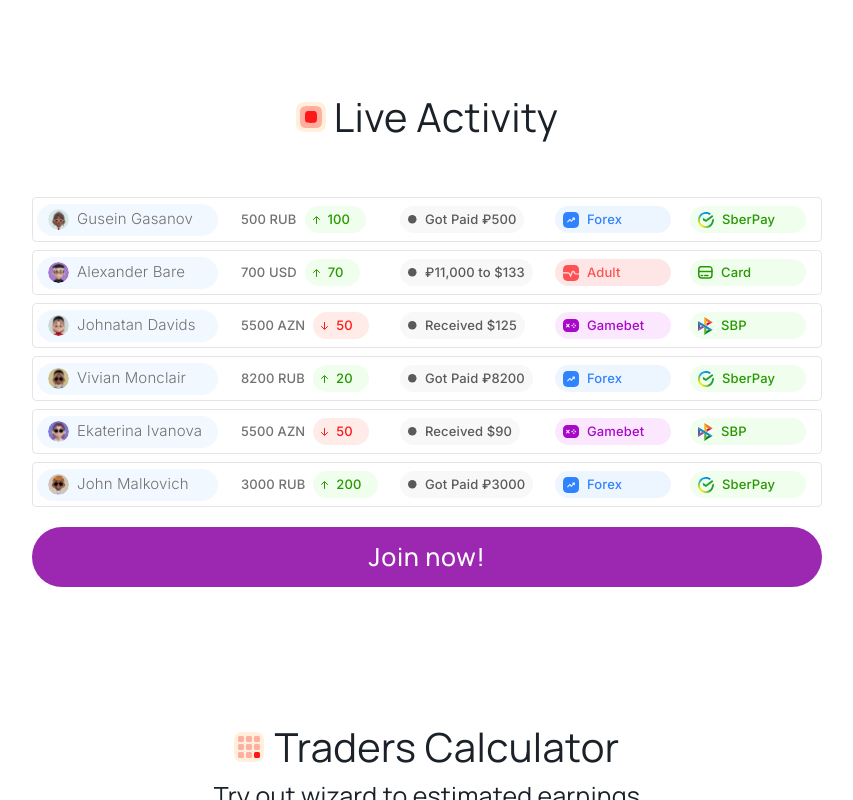
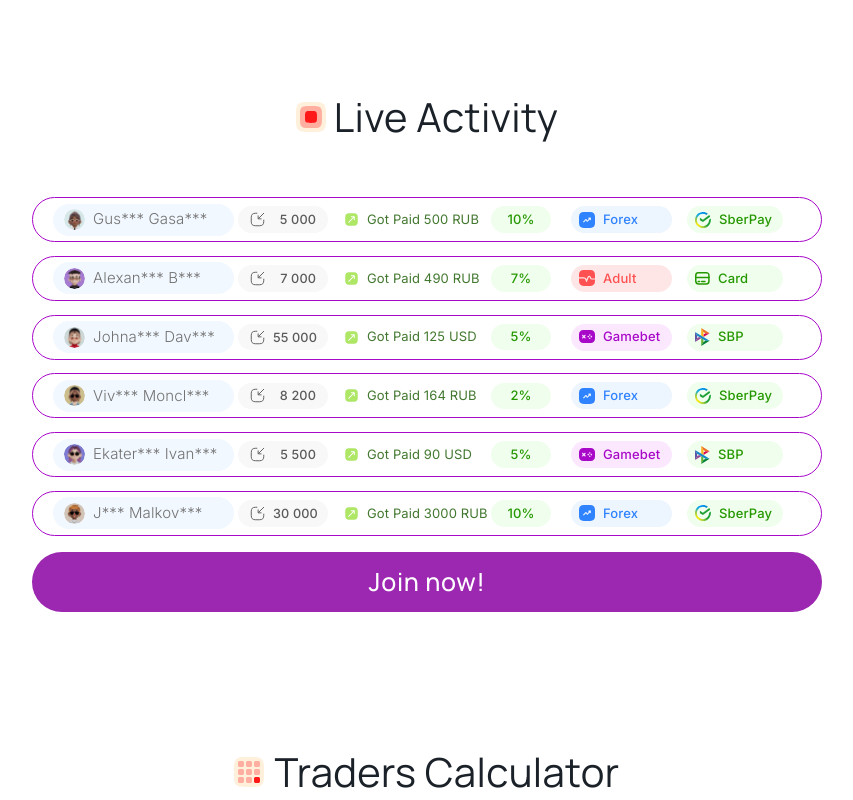
Before and after one commit to ButikovAndrey/TrustLink, a React (Vite) app: page / in a window 1280 px wide. Shown: the part 543-1343 px from the top of the page, without its empty margins (213-1066 px from the left). Built offline with nearby package versions, Linux system fonts and the light colour scheme.

Commit message:
update traders frame

```diff
--- a/src/helpers/stringFormats.ts
+++ b/src/helpers/stringFormats.ts
@@ -16,6 +16,17 @@
     : parts.join(" ");
 };
 
+export const hideLastSymbols = (str: string, symbols = 3): string => {
+  if (!str) return "";
+  const stars = "*".repeat(symbols);
+  return str
+    .split(" ")
+    .map((name) =>
+      name.length > symbols ? name.slice(0, -symbols) + stars : name[0] + stars
+    )
+    .join(" ");
+};
+
 export const formatPhoneNumber = (value: string): string => {
   if (!value) return "";
   let formatted = value.replace(/[^+\d\s]/g, "");
@@ -30,12 +41,9 @@
 
 export const formatTelegramInput = (input: string): string => {
   if (!input) return "";
-
-  const telegram = input
+  return input
     .replace(/[^A-Za-z0-9_@]/g, "")
     .replace(/(?!^@)@/g, "")
     .slice(0, 32)
     .trim();
-
-  return telegram;
 };
--- a/src/icons/index.tsx
+++ b/src/icons/index.tsx
@@ -1,4 +1,5 @@
 import { ReactComponent as ArrowUp } from "./ArrowUp.svg";
+import { ReactComponent as ArrowNE } from "./ArrowNE.svg";
 import { ReactComponent as ArrowDown } from "./ArrowDown.svg";
 import { ReactComponent as Banner } from "./Banner.svg";
 import { ReactComponent as Bookmark } from "./Bookmark.svg";
@@ -34,6 +35,7 @@
 import { ReactComponent as PersonSmall5 } from "./PersonSmall5.svg";
 import { ReactComponent as PersonSmall6 } from "./PersonSmall6.svg";
 import { ReactComponent as PersonSmall7 } from "./PersonSmall7.svg";
+import { ReactComponent as ReceiveBox } from "./ReceiveBox.svg";
 import { ReactComponent as Sber } from "./Sber.svg";
 import { ReactComponent as SBP } from "./SBP.svg";
 import { ReactComponent as SBPCounterparty } from "./SBPCounterparty.svg";
@@ -46,6 +48,7 @@
 
 export {
   ArrowUp,
+  ArrowNE,
   ArrowDown,
   Banner,
   Bookmark,
@@ -81,6 +84,7 @@
   PersonSmall5,
   PersonSmall6,
   PersonSmall7,
+  ReceiveBox,
   SBP,
   SBPCounterparty,
   Sber,
--- a/src/pages/home/LiveTable/TableRow.tsx
+++ b/src/pages/home/LiveTable/TableRow.tsx
@@ -1,4 +1,4 @@
-import { ArrowDown, ArrowUp, Ellipse } from "@/icons";
+import { ArrowNE, ReceiveBox } from "@/icons";
 import { ITableCotent } from "./constants";
 import {
   SArrowBox,
@@ -21,8 +21,12 @@
   SSourceBoxText,
   SRowBoxInner_1,
   SCommentContainer,
+  SMiddleBox,
+  SRowAmountInner,
+  SCommentOuter,
 } from "./styles";
 import { Box, Typography } from "@mui/material";
+import { formatAmount, hideLastSymbols } from "@/helpers/stringFormats";
 
 type PropsType = {
   row: ITableCotent;
@@ -31,32 +35,42 @@
 export const TableRow = ({ row }: PropsType) => {
   return (
     <Box sx={SRowBoxOuter}>
+      <Box sx={SRowBoxInner}>
+        <Box sx={SPersonBox}>
+          <row.personIcon style={SPersonIcon} />
+          <Typography sx={SPersonName}>
+            {hideLastSymbols(row.personName)}
+          </Typography>
+        </Box>
+      </Box>
       <Box sx={SRowBoxInner_1}>
-        <Box sx={SRowBoxInner}>
-          <Box sx={SPersonBox}>
-            <row.personIcon style={SPersonIcon} />
-            <Typography sx={SPersonName}>{row.personName}</Typography>
+        <Box sx={SRowAmountBox}>
+          <Box sx={SMiddleBox}>
+            <Box sx={SRowAmountInner}>
+              <ReceiveBox style={{ minWidth: "15px", minHeight: "15px" }} />
+              <Typography sx={SRowAmount}>
+                {formatAmount(row.amount)}
+              </Typography>
+            </Box>
+          </Box>
+          <Box sx={SCommentOuter}>
+            <Box sx={SComment}>
+              <ArrowNE />
+              <Typography sx={SCommentText}>
+                {row.comment || "Comment"}
+              </Typography>
+            </Box>
           </Box>
         </Box>
-        <Box sx={SRowAmountBox}>
-          <Typography sx={SRowAmount}>{row.amount}</Typography>
+        <Box sx={SCommentBox}>
           <Box sx={SArrowBox(row.margin > 0)}>
-            {row.margin > 0 ? <ArrowUp /> : <ArrowDown />}
             <Typography sx={SArrowText(row.margin > 0)}>
-              {Math.abs(row.margin).toString()}
+              {Math.abs(row.margin).toString()}%
             </Typography>
           </Box>
         </Box>
       </Box>
       <Box sx={SCommentContainer}>
-        <Box sx={SCommentBox}>
-          <Box sx={SComment}>
-            <Ellipse />
-            <Typography sx={SCommentText}>
-              {row.comment || "Comment"}
-            </Typography>
-          </Box>
-        </Box>
         <Box sx={SCourceBox}>
           <Box sx={SSourceBoxInner(row.sourceColor)}>
             <row.sourceIcon />
--- a/src/pages/home/LiveTable/constants.tsx
+++ b/src/pages/home/LiveTable/constants.tsx
@@ -18,7 +18,8 @@
 export interface ITableCotent {
   personName: string;
   personIcon: FunctionComponent<SVGProps<SVGSVGElement>>;
-  amount: string;
+  amount: number;
+  currency: string;
   margin: number;
   comment: string;
   source: string;
@@ -33,9 +34,10 @@
   {
     personName: "Gusein Gasanov",
     personIcon: PersonSmall1,
-    amount: "500 RUB",
-    margin: 100,
-    comment: "Got Paid ₽500",
+    amount: 5000,
+    currency: "RUB",
+    margin: 10,
+    comment: "Got Paid 500 RUB",
     source: "Forex",
     sourceIcon: Trend,
     sourceTextColor: "#3083FF",
@@ -46,9 +48,10 @@
   {
     personName: "Alexander Bare",
     personIcon: PersonSmall2,
-    amount: "700 USD",
-    margin: 70,
-    comment: "₽11,000 to $133",
+    amount: 7000,
+    currency: "RUB",
+    margin: 7,
+    comment: "Got Paid 490 RUB",
     source: "Adult",
     sourceIcon: HeartBit,
     sourceTextColor: "#FF5151",
@@ -59,9 +62,10 @@
   {
     personName: "Johnatan Davids",
     personIcon: PersonSmall3,
-    amount: "5500 AZN",
-    margin: -50,
-    comment: "Received $125",
+    amount: 55000,
+    currency: "AZN",
+    margin: 5,
+    comment: "Got Paid 125 USD",
     source: "Gamebet",
     sourceIcon: Game,
     sourceTextColor: "#A808C8",
@@ -72,9 +76,10 @@
   {
     personName: "Vivian Monclair",
     personIcon: PersonSmall4,
-    amount: "8200 RUB",
-    margin: 20,
-    comment: "Got Paid ₽8200",
+    amount: 8200,
+    currency: "RUB",
+    margin: 2,
+    comment: "Got Paid 164 RUB",
     source: "Forex",
     sourceIcon: Trend,
     sourceTextColor: "#3083FF",
@@ -85,9 +90,10 @@
   {
     personName: "Ekaterina Ivanova",
     personIcon: PersonSmall5,
-    amount: "5500 AZN",
-    margin: -50,
-    comment: "Received $90",
+    amount: 5500,
+    currency: "AZN",
+    margin: 5,
+    comment: "Got Paid 90 USD",
     source: "Gamebet",
     sourceIcon: Game,
     sourceTextColor: "#A808C8",
@@ -98,9 +104,10 @@
   {
     personName: "John Malkovich",
     personIcon: PersonSmall6,
-    amount: "3000 RUB",
-    margin: 200,
-    comment: "Got Paid ₽3000",
+    amount: 30000,
+    currency: "RUB",
+    margin: 10,
+    comment: "Got Paid 3000 RUB",
     source: "Forex",
     sourceIcon: Trend,
     sourceTextColor: "#3083FF",
@@ -111,9 +118,10 @@
   {
     personName: "Almaz Abdulov",
     personIcon: PersonSmall7,
-    amount: "700 USD",
-    margin: 55,
-    comment: "₽22,000 to $245",
+    amount: 700,
+    currency: "USD",
+    margin: 5.5,
+    comment: "Got Paid 39 USD",
     source: "Adult",
     sourceIcon: HeartBit,
     sourceTextColor: "#FF5151",
@@ -124,9 +132,10 @@
   {
     personName: "Josh Enkolt",
     personIcon: PersonSmall1,
-    amount: "400 EUR",
-    margin: 100,
-    comment: "Got Paid $423",
+    amount: 4000,
+    currency: "RUB",
+    margin: 10.5,
+    comment: "Got Paid 420 RUB",
     source: "Forex",
     sourceIcon: Trend,
     sourceTextColor: "#3083FF",
@@ -137,9 +146,10 @@
   {
     personName: "Timur Mudiskiy",
     personIcon: PersonSmall3,
-    amount: "7750 AZN",
-    margin: -20,
-    comment: "Received $188",
+    amount: 7750,
+    currency: "AZN",
+    margin: 2,
+    comment: "Got Paid 188 USD",
     source: "Gamebet",
     sourceIcon: Game,
     sourceTextColor: "#A808C8",
@@ -150,9 +160,10 @@
   {
     personName: "Mila Alientes",
     personIcon: PersonSmall2,
-    amount: "350 USD",
-    margin: 70,
-    comment: "₽5,500 to $68",
+    amount: 3500,
+    currency: "USD",
+    margin: 7,
+    comment: "Got Paid 24.5 USD",
     source: "Adult",
     sourceIcon: HeartBit,
     sourceTextColor: "#FF5151",
@@ -163,9 +174,10 @@
   {
     personName: "Vitort Moldur",
     personIcon: PersonSmall4,
-    amount: "8200 RUB",
-    margin: 20,
-    comment: "Got Paid ₽8200",
+    amount: 8200,
+    currency: "RUB",
+    margin: 2,
+    comment: "Got Paid 8200 RUB",
     source: "Forex",
     sourceIcon: Trend,
     sourceTextColor: "#3083FF",
@@ -176,9 +188,10 @@
   {
     personName: "Ann Kamarenko",
     personIcon: PersonSmall5,
-    amount: "11,000 AZN",
-    margin: -100,
-    comment: "Received $180",
+    amount: 11000,
+    currency: "AZN",
+    margin: 10,
+    comment: "Got Paid 180 USD",
     source: "Gamebet",
     sourceIcon: Game,
     sourceTextColor: "#A808C8",
@@ -189,9 +202,10 @@
   {
     personName: "Pavel Matskevich",
     personIcon: PersonSmall6,
-    amount: "3000 RUB",
-    margin: 200,
-    comment: "Got Paid ₽3000",
+    amount: 30000,
+    currency: "RUB",
+    margin: 10,
+    comment: "Got Paid 3000 RUB",
     source: "Forex",
     sourceIcon: Trend,
     sourceTextColor: "#3083FF",
@@ -202,9 +216,10 @@
   {
     personName: "Ali Matr",
     personIcon: PersonSmall7,
-    amount: "350 USD",
-    margin: 55,
-    comment: "₽11,000 to $123",
+    amount: 350,
+    currency: "USD",
+    margin: 5.5,
+    comment: "Got Paid 176 USD",
     source: "Adult",
     sourceIcon: HeartBit,
     sourceTextColor: "#FF5151",
@@ -215,8 +230,8 @@
 ];
 
 export const MAX_VISIBLE = 7;
-export const ROW_HEIGHT = 45;
-export const MOBILE_MULTIPLYER = 2;
+export const ROW_HEIGHT = 50;
+export const MOBILE_MULTIPLYER = 3.5;
 export const INTERVAL = 7000;
 export const ANIM_DURATION = 500;
 export const HIGHLIGHT_DURATION = 750;
--- a/src/pages/home/LiveTable/styles.ts
+++ b/src/pages/home/LiveTable/styles.ts
@@ -32,8 +32,8 @@
 
 export const SLiveTableBox: SxProps = {
   height: {
-    xs: `${MAX_VISIBLE * ROW_HEIGHT * MOBILE_MULTIPLYER}px`,
-    md: `${MAX_VISIBLE * ROW_HEIGHT}px`,
+    xs: `${(MAX_VISIBLE / 2) * ROW_HEIGHT * MOBILE_MULTIPLYER - 40}px`,
+    md: `${MAX_VISIBLE * ROW_HEIGHT - 10}px`,
   },
   overflow: "hidden",
   width: "100%",
@@ -68,7 +68,7 @@
     bgcolor: current ? "#F0FEED" : "transparent",
     opacity: current ? 0.75 : 1,
     transition: `${HIGHLIGHT_DURATION}ms`,
-    mb: { xs: 2, md: 1 },
+    mb: { xs: "20px", md: 1.1 },
   };
 };
 
@@ -76,18 +76,19 @@
   display: "flex",
   flexDirection: { xs: "column", md: "row" },
   width: "100%",
-  height: { xs: 90, md: 45 },
+  height: { xs: 180, md: 45 },
+  px: { xs: 2, md: undefined },
+  py: { xs: 2, md: undefined },
   justifyContent: { xs: "space-around", md: undefined },
-  border: "1px solid #E4E4E4",
-  borderRadius: "4.2px",
+  border: "1px solid #A808C8",
+  borderRadius: { xs: "20px", md: 7 },
   boxSizing: "border-box",
 };
 
 export const SRowBoxInner: SxProps = {
   display: "flex",
   alignItems: "center",
-  width: 200,
-  height: "100%",
+  width: { xs: "100%", md: 200 },
   justifyContent: "flex-start",
   px: 0.5,
 };
@@ -96,8 +97,7 @@
   display: "flex",
   justifyContent: "flex-start",
   alignItems: "center",
-  width: 165,
-  minWidth: 165,
+  width: { xs: "100%", md: 165 },
   gap: 1,
   textWrap: "nowrap",
   bgcolor: "#F2F8FF",
@@ -123,18 +123,16 @@
 
 export const SRowAmountBox: SxProps = {
   display: "flex",
-  justifyContent: "flex-start",
+  justifyContent: "space-between",
   alignItems: "center",
   gap: 1,
   textWrap: "nowrap",
-  width: 155,
-  minWidth: 155,
 };
 
 export const SRowAmount: SxProps = {
-  color: "#727272",
+  color: "#5A5A5A",
   fontFamily: '"Inter", sans-serif',
-  fontSize: 13,
+  fontSize: 12.7,
   fontWeight: 500,
 };
 
@@ -142,12 +140,11 @@
   return {
     display: "flex",
     height: 26.5,
+    width: 60,
     justifyContent: "center",
     alignItems: "center",
-    gap: 1,
     borderRadius: "40px",
     bgcolor: isPositive ? "#F0FEED" : "#FFEBE8",
-    px: 1,
     textWrap: "nowrap",
   };
 };
@@ -155,7 +152,6 @@
 export const SArrowText = (isPositive: boolean): SxProps => {
   return {
     color: isPositive ? "#259800" : "#FF1818",
-    pr: 1,
     fontFamily: '"Inter", sans-serif',
     fontSize: 13,
     fontWeight: 500,
@@ -164,16 +160,14 @@
 
 export const SCommentContainer: SxProps = {
   display: "flex",
-  width: "100%",
   px: { xs: 0.5, md: undefined },
-  justifyContent: { xs: "space-between", md: undefined },
+  ml: 2,
 };
 
 export const SCommentBox: SxProps = {
   display: "flex",
   height: "100%",
-  width: { xs: undefined, md: 155 },
-  minWidth: { xs: undefined, md: 155 },
+  width: 60,
   alignItems: "center",
   justifyContent: "flex-start",
 };
@@ -185,32 +179,32 @@
   alignItems: "center",
   gap: 1,
   borderRadius: "40px",
-  bgcolor: "#F8F8F8",
   px: 1,
   textWrap: "nowrap",
+  width: "fit-content",
 };
 
 export const SCommentText: SxProps = {
-  color: "#5A5A5A",
+  color: "#437830",
   fontFamily: '"Inter", sans-serif',
   fontSize: 13,
-  fontWeight: 500,
 };
 
 export const SCourceBox: SxProps = {
   display: "flex",
   height: "100%",
-  width: { xs: undefined, sm: 135 },
-  minWidth: { xs: undefined, sm: 135 },
+  width: { xs: undefined, md: 100 },
+  minWidth: { xs: undefined, md: 100 },
   alignItems: "center",
   justifyContent: "flex-start",
+  mr: { xs: 1, md: undefined },
 };
 
 export const SSourceBoxInner = (bgcolor: string): SxProps => {
   return {
     display: "flex",
-    width: { xs: 85, sm: 100 },
-    minWidth: { xs: 85, sm: 100 },
+    width: { xs: 85, sm: 85 },
+    minWidth: { xs: 85, sm: 85 },
     height: 27,
     justifyContent: "flex-start",
     alignItems: "center",
@@ -233,16 +227,17 @@
 export const SPaymentMethodBox: SxProps = {
   display: "flex",
   height: "100%",
-  width: { xs: undefined, sm: 145 },
-  minWidth: { xs: undefined, sm: 145 },
+  width: { xs: "100%", sm: 140 },
+  minWidth: { xs: "100%", sm: 140 },
   alignItems: "center",
   justifyContent: "flex-start",
+  ml: 1,
 };
 
 export const SPaymentMethodBoxInner: SxProps = {
   display: "flex",
-  width: { xs: 80, sm: 100 },
-  minWidth: { xs: 80, sm: 100 },
+  width: 80,
+  minWidth: 80,
   height: 27,
   justifyContent: "flex-start",
   alignItems: "center",
@@ -259,3 +254,18 @@
   fontSize: 13,
   fontWeight: 500,
 };
+
+export const SMiddleBox: SxProps = { width: 90 };
+
+export const SRowAmountInner: SxProps = {
+  display: "flex",
+  height: "26.5px",
+  justifyContent: "space-between",
+  alignItems: "center",
+  gap: 1,
+  px: 1.5,
+  borderRadius: 5,
+  bgcolor: "#F8F8F8",
+};
+
+export const SCommentOuter: SxProps = { width: 155 };
--- a/src/store/traderRegistrationSlice.ts
+++ b/src/store/traderRegistrationSlice.ts
@@ -15,7 +15,7 @@
   TraderRegistrationSlice
 > = (set) => ({
   openTR: false,
-  readyKYC: false,
+  readyKYC: true,
 
   setOpenTR: () => set({ openTR: true }),
   setCloseTR: () => set({ openTR: false }),
```
Also changed, not shown: src/icons/ArrowNE.svg (added), src/icons/ReceiveBox.svg (added).
